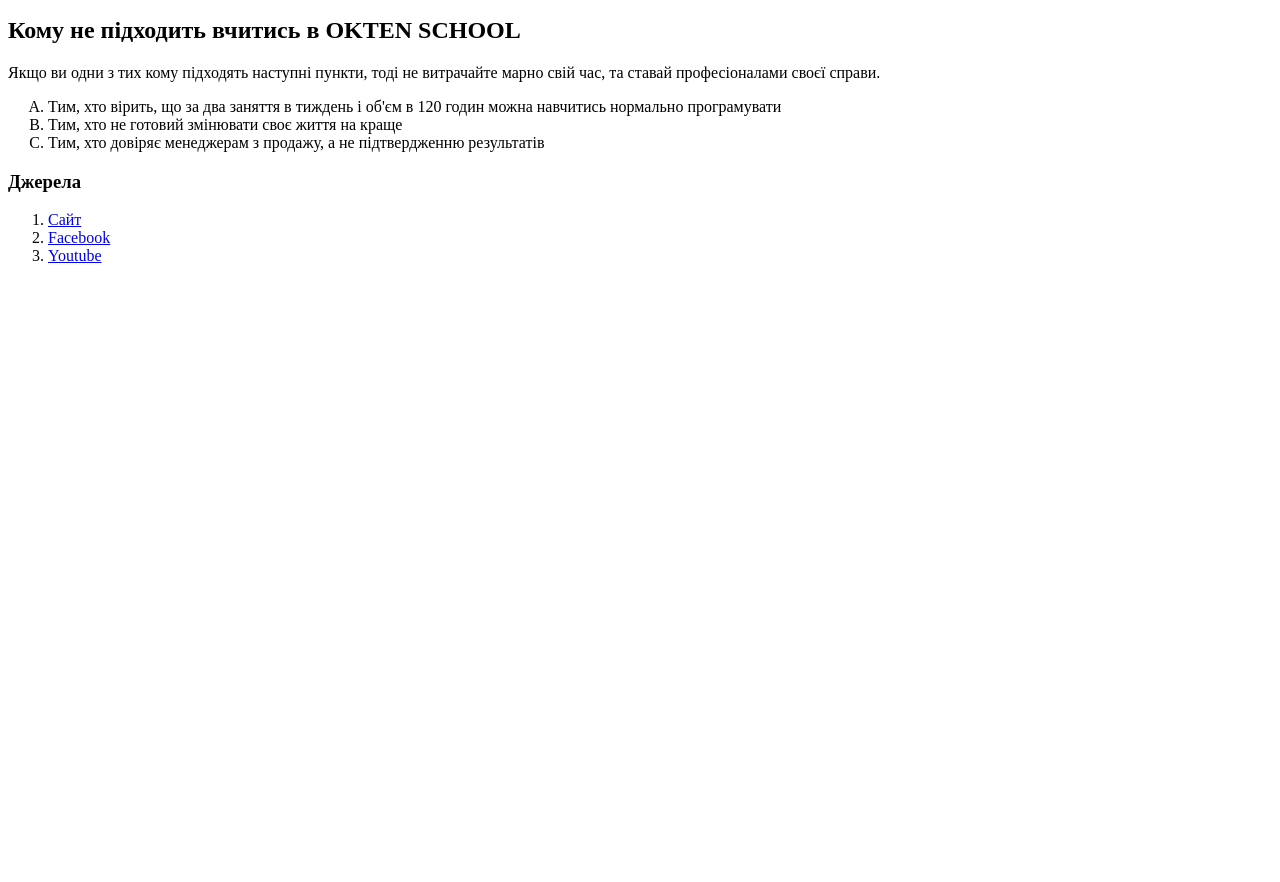
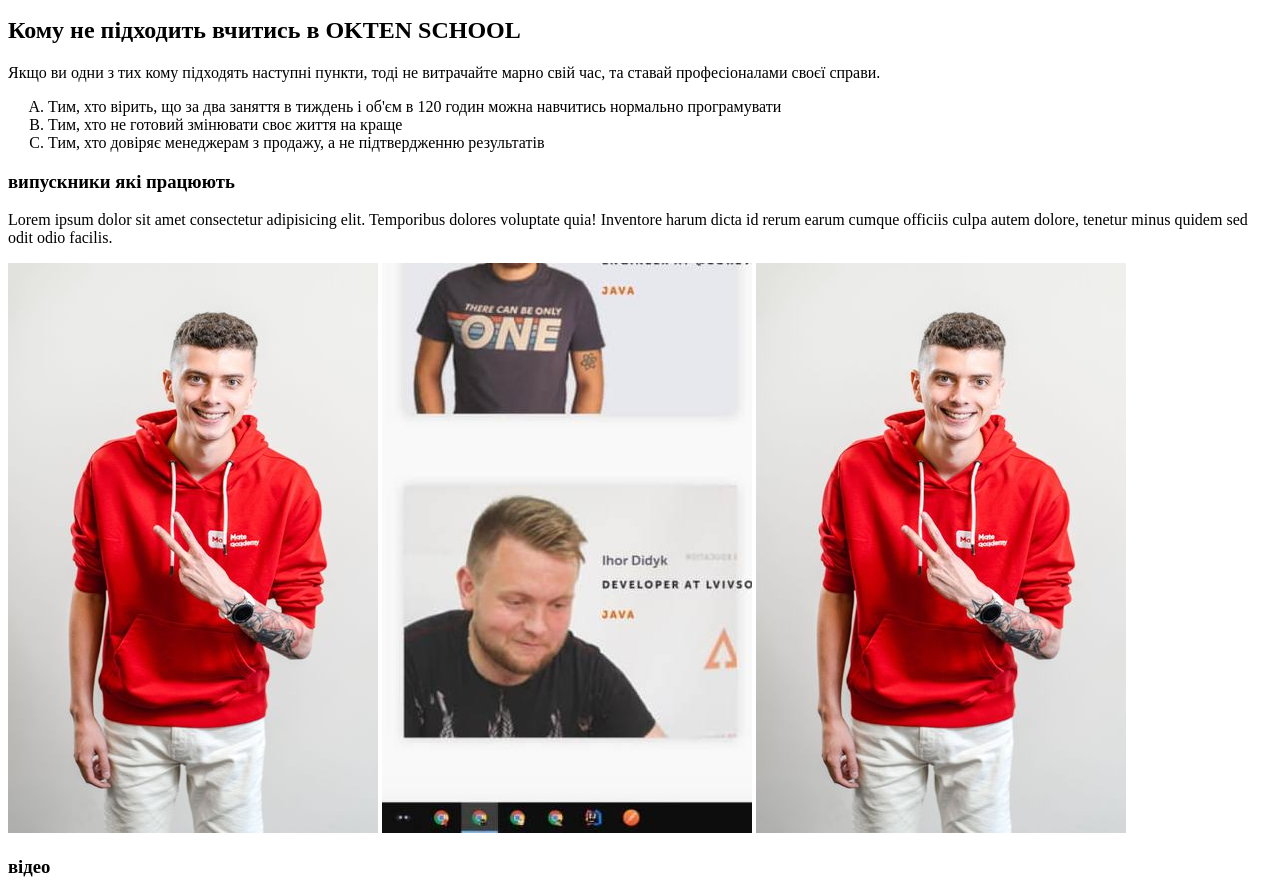
Before and after one commit to Filain/otwHtml, a plain HTML site: page index.html in a window 1280 px wide. Shown: the part 638-1520 px from the top of the page. Before the commit the page ends 919 px from the top, so only its background shows below. Drawn offline with Linux system fonts and the light colour scheme.

Commit message:
01.02.2023 dodav video i interaktuvnu kartu

```diff
--- a/index.html
+++ b/index.html
@@ -7,6 +7,7 @@
     <meta name="viewport" content="width=device-width, initial-scale=1.0">
     <title>Okten school</title>
 </head>
+
 <body>
     <h1>Okten school</h1>
     <img src="https://owu.com.ua/image/logo/webp/Blue-Big-Bird-Final-Logo.webp" alt="Залупа">
@@ -37,11 +38,21 @@
         <li>Тим, хто не готовий змінювати своє життя на краще</li>
         <li>Тим, хто довіряє менеджерам з продажу, а не підтвердженню результатів</li>
     </ol>
+    <h3>випускники які працюють</h3>
+    <p>Lorem ipsum dolor sit amet consectetur adipisicing elit. Temporibus dolores voluptate quia! Inventore harum dicta
+        id rerum earum cumque officiis culpa autem dolore, tenetur minus quidem sed odit odio facilis.</p>
+    <img src="images/1.jpg" alt="то перший чувак">
+    <img src="images/2.jpg" alt="то другий чувак">
+    <img src="images/1.jpg" alt="">
+    <h3>відео</h3>
+    <iframe width="560" height="315" src="https://www.youtube.com/embed/qenCu3_xyLQ" title="YouTube video player" frameborder="0" allow="accelerometer; autoplay; clipboard-write; encrypted-media; gyroscope; picture-in-picture; web-share" allowfullscreen></iframe>
     <h3>Джерела</h3>
     <ol type="1">
         <li id="link1"><a href="https://owu.com.ua/">Cайт</a></li>
         <li id="link2"><a href="https://alerts.in.ua/">Facebook</a></li>
         <li id="link3"><a href="https://deepstatemap.live/#6/47.227/35.837">Youtube</a></li>
     </ol>
+    <iframe src="https://www.google.com/maps/embed?pb=!1m14!1m8!1m3!1d6676.712772232916!2d23.997419203485034!3d49.81944524354576!3m2!1i1024!2i768!4f13.1!3m3!1m2!1s0x473ae7568c7de6c3%3A0x89e99366e4f9dcc6!2z0JPQvtGA0ZbRhdC-0LLQuNC5INCz0LDQuQ!5e0!3m2!1suk!2sua!4v1675255966439!5m2!1suk!2sua" width="600" height="400" style="border:0;" allowfullscreen="" loading="lazy" referrerpolicy="no-referrer-when-downgrade"></iframe>
 </body>
+
 </html>
```
Also changed, not shown: images/1.jpg (added), images/2.jpg (added).
